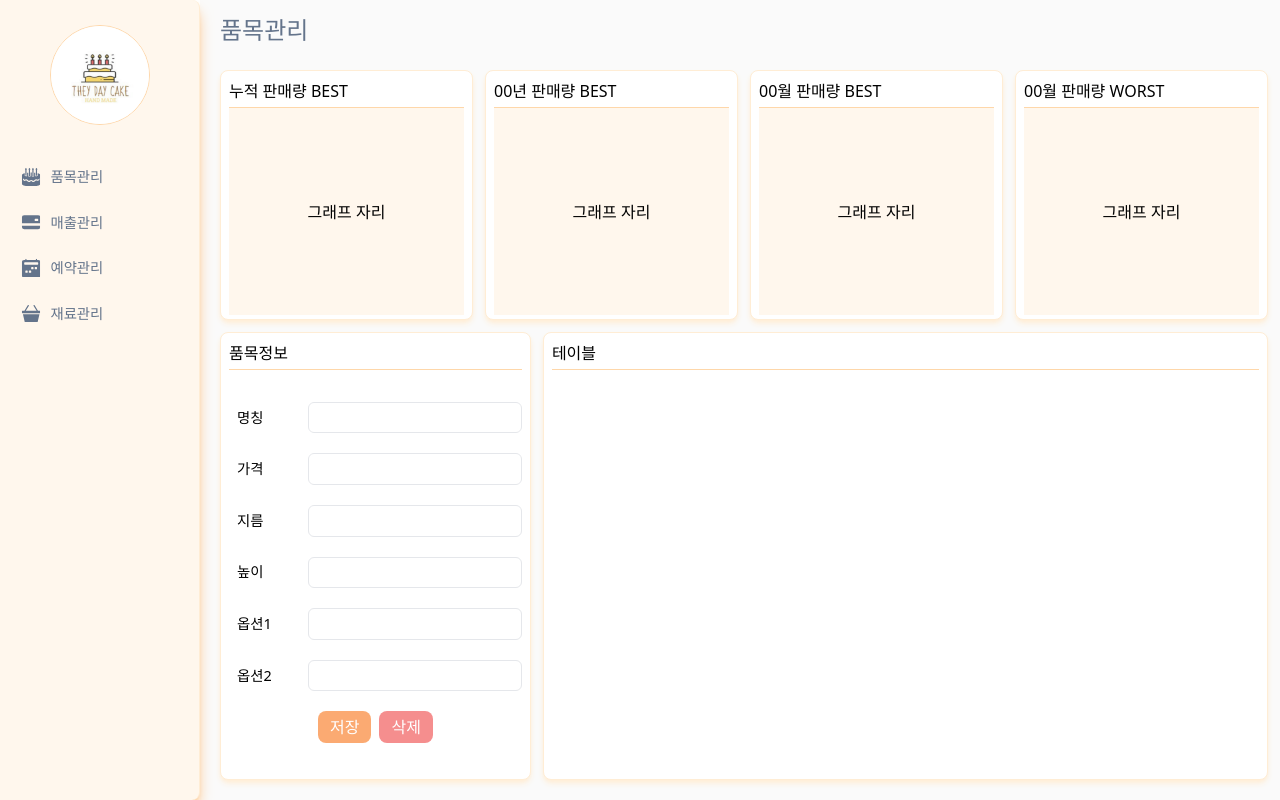
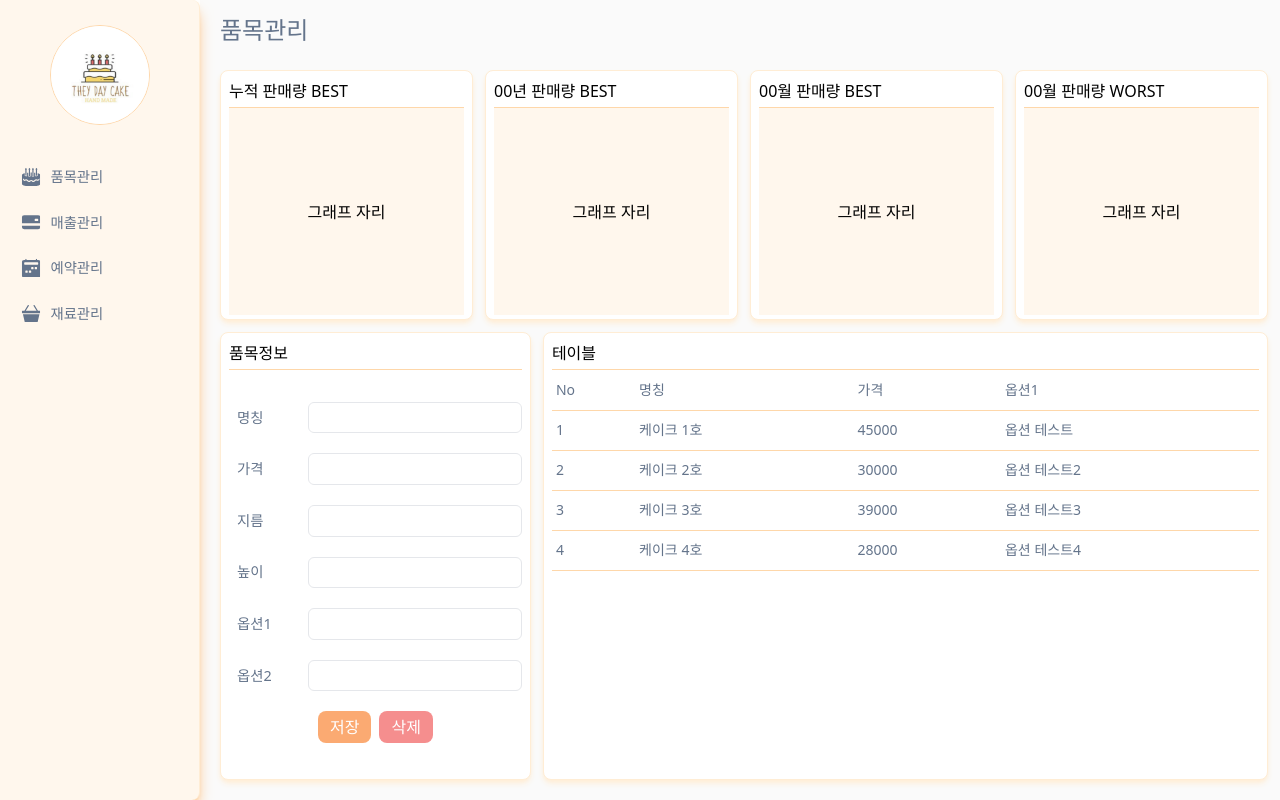
Before and after one commit to HwangInUng/theyday, a Next.js app: page /product in a window 1280 px wide. Built offline with nearby package versions, Linux system fonts and the light colour scheme.

Commit message:
style: 테이블 컴포넌트 정의 - props 정의 및 테이블 기본 스타일 정의 - form 컴포넌트 입력 사항 table과 연동 필요

```diff
--- a/src/app/product/page.tsx
+++ b/src/app/product/page.tsx
@@ -1,54 +1,13 @@
 import Content from "@/components/content/Content";
-import InputWithLabel from "@/components/InputWithLabel";
-import ContentBox from "@/components/content/ContentBox";
-import CommonButton from "@/components/CommonButton";
+import ProductChartArea from "@/features/product/ProductChartArea";
+import ProductManagementArea from "@/features/product/ProductManagementArea";
 
 const ProductPage = () => {
-  const title = [
-    "누적 판매량 BEST",
-    "00년 판매량 BEST",
-    "00월 판매량 BEST",
-    "00월 판매량 WORST",
-  ];
-
-  const field = ["명칭", "가격", "지름", "높이", "옵션1", "옵션2"];
-
   return (
     <Content title="품목관리">
       <div className="py-2 flex flex-col gap-y-3 flex-grow">
-        {/* 상단 콘텐츠 영역 */}
-        <div className="flex gap-x-3">
-          {title.map((t) => (
-            <ContentBox key={t} width="25" height={250} title={t}>
-              <div className="flex-grow bg-orange-50 flex items-center justify-center">
-                그래프 자리
-              </div>
-            </ContentBox>
-          ))}
-        </div>
-        {/* ./상단 콘텐츠 영역 */}
-        {/* 하단 콘텐츠 영역 */}
-        <div className="flex justify-between flex-grow gap-x-3">
-          <ContentBox width="30" height="100" title="품목정보">
-            <div className="flex flex-col gap-y-5 py-2 justify-center h-full">
-              {field.map((f) => (
-                <InputWithLabel
-                  key={f}
-                  label={f}
-                  type="text"
-                  id={f}
-                  width="25"
-                />
-              ))}
-              <div className="flex items-center justify-center gap-x-2">
-                <CommonButton text="저장" color="bg-orange-500" />
-                <CommonButton text="삭제" color="bg-red-500" />
-              </div>
-            </div>
-          </ContentBox>
-          <ContentBox width="70" height="100" title="테이블" />
-        </div>
-        {/* /.하단 콘텐츠 영역 */}
+        <ProductChartArea />
+        <ProductManagementArea />
       </div>
     </Content>
   );
--- a/src/components/Common.module.css
+++ b/src/components/Common.module.css
@@ -20,7 +20,7 @@
 }
 
 .inputWrapper * {
-  font-size: 0.9rem;
+  @apply text-[0.9rem] text-slate-500;
 }
 
 .commonInput {
--- /dev/null
+++ b/src/components/table/CommonTable.tsx
@@ -0,0 +1,40 @@
+import styels from "./Table.module.css";
+
+interface IColumns {
+  [key: string]: string | number;
+}
+interface IDatas {
+  [key: string]: any;
+}
+
+interface ITableProps {
+  columnGroups: IColumns[][];
+  dataGroups: IDatas[];
+}
+
+const CommonTable = ({ columnGroups, dataGroups }: ITableProps) => {
+  return (
+    <table className={styels.table}>
+      <thead>
+        {columnGroups.map((columns, index) => (
+          <tr key={index}>
+            {columns.map((column) => (
+              <td key={column.key}>{column.label}</td>
+            ))}
+          </tr>
+        ))}
+      </thead>
+      <tbody>
+        {dataGroups.map((data, index) => (
+          <tr key={index}>
+            {Object.keys(data).map((key) => (
+              <td key={key}>{data[key]}</td>
+            ))}
+          </tr>
+        ))}
+      </tbody>
+    </table>
+  );
+};
+
+export default CommonTable;
--- /dev/null
+++ b/src/components/table/Table.module.css
@@ -0,0 +1,15 @@
+.table {
+  @apply text-sm text-slate-500;
+}
+
+.table td {
+  @apply h-[40px] px-1;
+}
+
+.table tr {
+  @apply border-b border-orange-200;
+}
+
+.table tbody > tr {
+  @apply hover:bg-orange-50;
+}
--- /dev/null
+++ b/src/features/product/Product.module.css
@@ -0,0 +1,15 @@
+.managementContainer {
+  @apply flex justify-between flex-grow gap-x-3;
+}
+
+.chartBox {
+  @apply flex-grow bg-orange-50 flex items-center justify-center;
+}
+
+.formWrapper {
+  @apply flex flex-col gap-y-5 py-2 justify-center h-full;
+}
+
+.formButtonWrapper {
+  @apply flex items-center justify-center gap-x-2;
+}
--- /dev/null
+++ b/src/features/product/ProductChart.tsx
@@ -0,0 +1,16 @@
+import ContentBox from "@/components/content/ContentBox";
+import styles from "./Product.module.css";
+
+interface IChartProps {
+  title: string;
+}
+
+const ProductChart = ({ title }: IChartProps) => {
+  return (
+    <ContentBox key={title} width="25" height={250} title={title}>
+      <div className={styles.chartBox}>그래프 자리</div>
+    </ContentBox>
+  );
+};
+
+export default ProductChart;
--- /dev/null
+++ b/src/features/product/ProductChartArea.tsx
@@ -0,0 +1,20 @@
+import ProductChart from "./ProductChart";
+
+const ProductChartArea = () => {
+  const titleList = [
+    "누적 판매량 BEST",
+    "00년 판매량 BEST",
+    "00월 판매량 BEST",
+    "00월 판매량 WORST",
+  ];
+
+  return (
+    <div className="flex gap-x-3">
+      {titleList.map((title) => (
+        <ProductChart key={title} title={title} />
+      ))}
+    </div>
+  );
+};
+
+export default ProductChartArea;
--- /dev/null
+++ b/src/features/product/ProductForm.tsx
@@ -0,0 +1,30 @@
+import styles from "./Product.module.css";
+import CommonButton from "@/components/CommonButton";
+import InputWithLabel from "@/components/InputWithLabel";
+import ContentBox from "@/components/content/ContentBox";
+
+const ProductForm = () => {
+  const fieldList = ["명칭", "가격", "지름", "높이", "옵션1", "옵션2"];
+
+  return (
+    <ContentBox width="30" height="100" title="품목정보">
+      <div className={styles.formWrapper}>
+        {fieldList.map((field) => (
+          <InputWithLabel
+            key={field}
+            label={field}
+            type="text"
+            id={field}
+            width="25"
+          />
+        ))}
+        <div className={styles.formButtonWrapper}>
+          <CommonButton text="저장" color="bg-orange-500" />
+          <CommonButton text="삭제" color="bg-red-500" />
+        </div>
+      </div>
+    </ContentBox>
+  );
+};
+
+export default ProductForm;
--- /dev/null
+++ b/src/features/product/ProductManagementArea.tsx
@@ -0,0 +1,33 @@
+import styles from "./Product.module.css";
+import ContentBox from "@/components/content/ContentBox";
+import ProductForm from "./ProductForm";
+import CommonTable from "@/components/table/CommonTable";
+import { headers } from "next/headers";
+
+const ProductManagementArea = () => {
+  const headers = [
+    [
+      { key: "no", label: "No" },
+      { key: "name", label: "명칭" },
+      { key: "price", label: "가격" },
+      { key: "option1", label: "옵션1" },
+    ],
+  ];
+
+  const datas = [
+    { no: "1", name: "케이크 1호", price: 45000, option1: "옵션 테스트" },
+    { no: "2", name: "케이크 2호", price: 30000, option1: "옵션 테스트2" },
+    { no: "3", name: "케이크 3호", price: 39000, option1: "옵션 테스트3" },
+    { no: "4", name: "케이크 4호", price: 28000, option1: "옵션 테스트4" },
+  ];
+  return (
+    <div className={styles.managementContainer}>
+      <ProductForm />
+      <ContentBox width="70" height="100" title="테이블">
+        <CommonTable columnGroups={headers} dataGroups={datas} />
+      </ContentBox>
+    </div>
+  );
+};
+
+export default ProductManagementArea;
```
